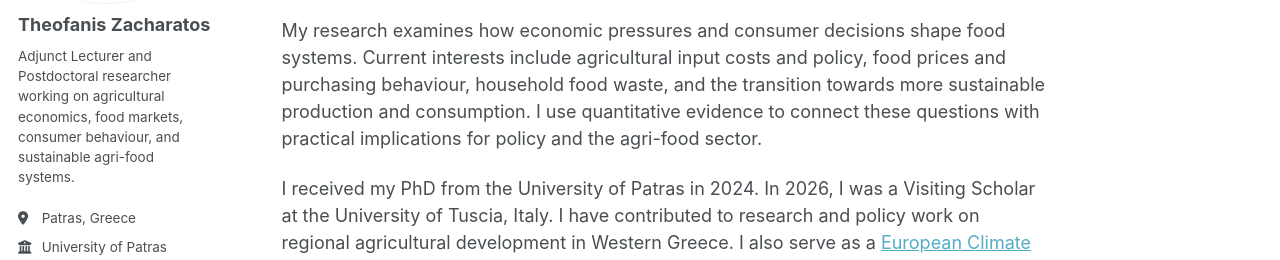
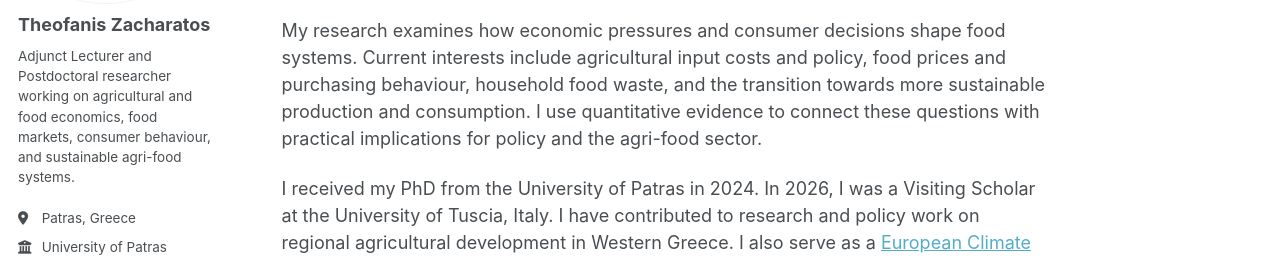
Before and after one commit to TheofanisZacharatos/theofaniszacharatos.github.io, a Jekyll site: the page built from _pages/about.md, in a window 1280 px wide. Shown: the part 231-491 px from the top of the page. Built offline with Jekyll 4.4.1, drawn with Linux system fonts in a browser that asks for light colours; a style sheet for code colours, icons or effects is not loaded.

Commit message:
Update _config.yml

```diff
--- a/_config.yml
+++ b/_config.yml
@@ -24,7 +24,7 @@ author:
   avatar : "website.png"
   bluesky :
   name : "Theofanis Zacharatos"
-  bio : "Adjunct Lecturer and Postdoctoral researcher working on agricultural economics, food markets, consumer behaviour, and sustainable agri-food systems."
+  bio : "Adjunct Lecturer and Postdoctoral researcher working on agricultural and food economics, food markets, consumer behaviour, and sustainable agri-food systems."
   location : "Patras, Greece"
   employer : "University of Patras"
   email : "theof.zacharatos@upatras.gr"
```
